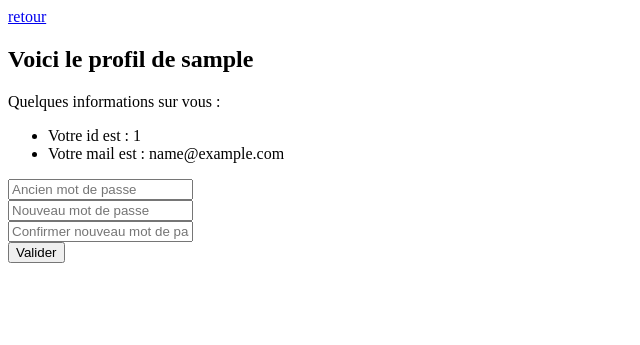
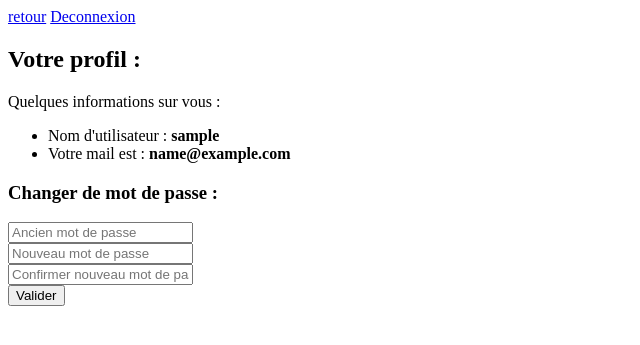
Before and after one commit to Martinez-Esteban/forumPhp, a PHP site: page /profil.php in a window 1280 px wide. Shown: the top 345 px of the page, without its empty margins (0-640 px from the left). Run offline with PHP 8.4, Linux system fonts and the light colour scheme; the visitor is signed in with stand-in values (Sample User, id 1); tables that the repository leaves empty or names only in its code hold one stand-in row (values such as "Sample post"); data that the repository does not hold is empty.

Commit message:
fix profil and add modify password function

```diff
--- a/profil.php
+++ b/profil.php
@@ -9,24 +9,29 @@ if ($_SESSION["newsession"]) {
 ?>
 
 <?php
+
 	// On récupère les informations de l'utilisateur connecté
 	$afficher_profil = $mysqli->query("SELECT * FROM user WHERE username = '" . $_SESSION["newsession"] . "'");
 	$a = $afficher_profil->fetch();
 
-  function verifyPassword($mysqli) {
+	$error = "";
+
+	if(isset($_POST['oui'])) {
 		global $a;
 		global $mysqli;
 		$pwdtest = password_hash($_POST['oldpwd'], PASSWORD_BCRYPT);
-	if($pwdtest === $a['password'] && $_POST['newpwd'] === $_POST['confirmpwd']) {
+		if(password_verify($_POST['oldpwd'], $a['password']) && $_POST['newpwd'] === $_POST['confirmpwd']) {
 			$query = "UPDATE user SET password = '" . password_hash($_POST['newpwd'], PASSWORD_BCRYPT) . "' WHERE username = '" . $_SESSION['newsession'] . "'";
 			$update = $mysqli->prepare($query);
 			$update->execute();
+			$error = "Mot de passe modifié avec succès !";
+		} elseif (!password_verify($_POST['oldpwd'], $a['password'])) {
+			$error = "Mauvais mot de passe.";
 		} else {
-		echo "bah non";
+			$error = "Les mots de passes ne correspondent pas.";
 		}
 	}
 ?>
-
 <html lang="fr">
 	<head>
 		<meta charset="utf-8">
@@ -36,23 +41,20 @@ if ($_SESSION["newsession"]) {
 	<head>
 	<body>
 		<a href="./index.php">retour</a>
-		<h2>Voici le profil de <?= $_SESSION["newsession"];?></h2>
+		<a href="./deconnexion.php">Deconnexion</a>
+		<h2>Votre profil :</h2>
 		<div>Quelques informations sur vous : </div>
     	<ul>
-            <li>Votre id est : <?php echo $a['id']?></li>
-            <li>Votre mail est : <?php echo $a['email'] ?></li>
+			<li>Nom d'utilisateur : <b><?= $_SESSION["newsession"];?></b></li>
+            <li>Votre mail est : <b><?php echo $a['email'] ?></b></li>
 		</ul>
-		<form method="POST" onsubmit="<?=verifyPassword($mysqli)?>">
+		<h3>Changer de mot de passe :</h3>
+		<form method="POST">
 			<input type="password" name="oldpwd" placeholder="Ancien mot de passe" required /><br>
 			<input type="password" name="newpwd" placeholder="Nouveau mot de passe" required /><br>
-			<input type="password" name="confirmpdw" placeholder="Confirmer nouveau mot de passe" required /><br>
-			<input type="submit" value="Valider">
+			<input type="password" name="confirmpwd" placeholder="Confirmer nouveau mot de passe" required /><br>
+			<input type="submit" name="oui" value="Valider">
 		</form>
+		<?= $error ?>
 	</body>
 </html>
-
-<?php
-
-
-
-?>
```
Lines whose indentation alone changed are shown as unchanged.
